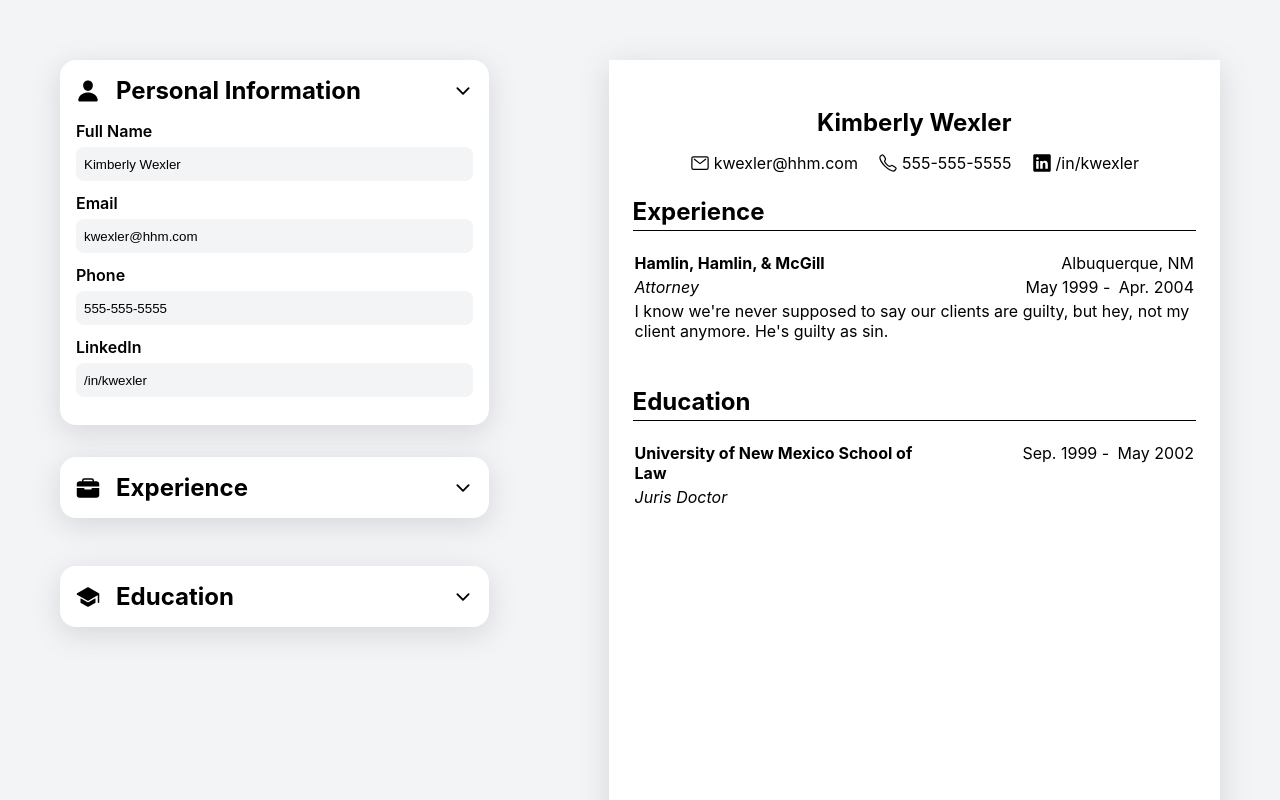
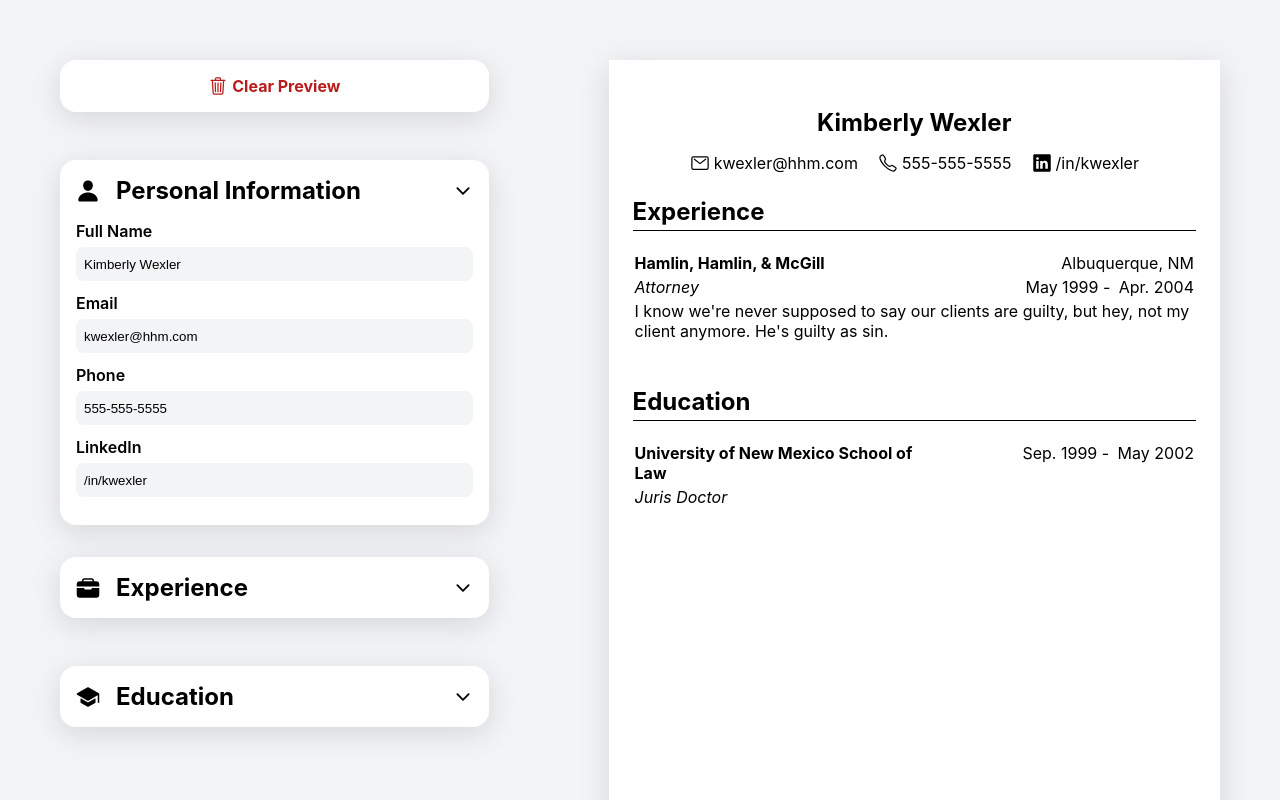
Before and after one commit to kuehnla/cv-app, a React (Vite) app: page / in a window 1280 px wide. Shown: the top 800 px of the page. Built offline with nearby package versions, Linux system fonts and the light colour scheme.

Commit message:
added clear preview

```diff
--- a/src/components/App.jsx
+++ b/src/components/App.jsx
@@ -101,6 +101,13 @@ export default function App() {
     setIsEduPreview(false);
   }
 
+  function resetPersonal() {
+    setFullName("");
+    setEmail("");
+    setPhone("");
+    setLinkedIn("");
+  }
+
   function handleEdit(e, index, type) {
     e.preventDefault();
     setEditIndex(index);
@@ -130,7 +137,6 @@ export default function App() {
         }
       })
     }
-
   }
 
   function handleRemove(e, index, type) {
@@ -142,10 +148,21 @@ export default function App() {
     }
   }
 
+  function handleClear(e) {
+    e.preventDefault();
+    setJobs([]);
+    setEdu([]);
+    setIsEduEdit(false);
+    setIsExpEdit(false);
+    resetEducation();
+    resetExperience();
+    resetPersonal();
+  }
+
   return (
     <div className="app">
       <div className="inputContainer">
-        <Clear />
+        <Clear handleClear={handleClear} />
 
         <CollapedSection isOpen={isPersonalOpen} title={"Personal Information"} icon={personLogo} dropdown={dropdown} state="isPersonalOpen" updateOpen={updateOpen} />
         <Personal fullName={fullName} email={email} phone={phone} linkedIn={linkedIn} updateValue={updateValue} personLogo={personLogo} dropdown={dropdown} isOpen={isPersonalOpen} updateOpen={updateOpen} />
--- a/src/components/Clear.jsx
+++ b/src/components/Clear.jsx
@@ -1,3 +1,11 @@
-export default function Clear({  }) {
+import trashLogo from '../assets/trash-outline.svg'
 
+export default function Clear({ handleClear }) {
+
+  return (
+    <div className="clear" onClick={(e) => {handleClear(e)}}>
+      <img src={trashLogo} id="clearIcon" />
+      <h4 id="clear">Clear Preview</h4>
+    </div>
+  )
 }
--- a/src/styles/App.css
+++ b/src/styles/App.css
@@ -26,7 +26,8 @@ body {
  .education,
  .experience,
  .collapsed,
- .editEntry {
+ .editEntry,
+ .clear {
   background-color: #fff;
   padding: 16px;
   border-radius: 16px;
@@ -187,7 +188,7 @@ body {
 #cancel:hover, .eduInputHeader:hover,
 .expInputHeader:hover, .personalInputHeader:hover,
 .collapsed:hover, #trashLogo:hover,
-#penLogo:hover  {
+#penLogo:hover, .clear:hover  {
   cursor: pointer;
 }
 
@@ -295,3 +296,22 @@ body {
   display: flex;
   gap: 24px;
 }
+
+/* Clear */
+.clear {
+  display: flex;
+  gap: 4px;
+  padding: 16px;
+  justify-content: center;
+  color: #b91c1c;
+  margin: 0 0 16px;
+}
+
+#clearIcon {
+  width: 20px;
+  color: #b91c1c;
+}
+
+h4{
+  margin: 0;
+}
```
Also changed, not shown: src/assets/trash-outline.svg (added).
